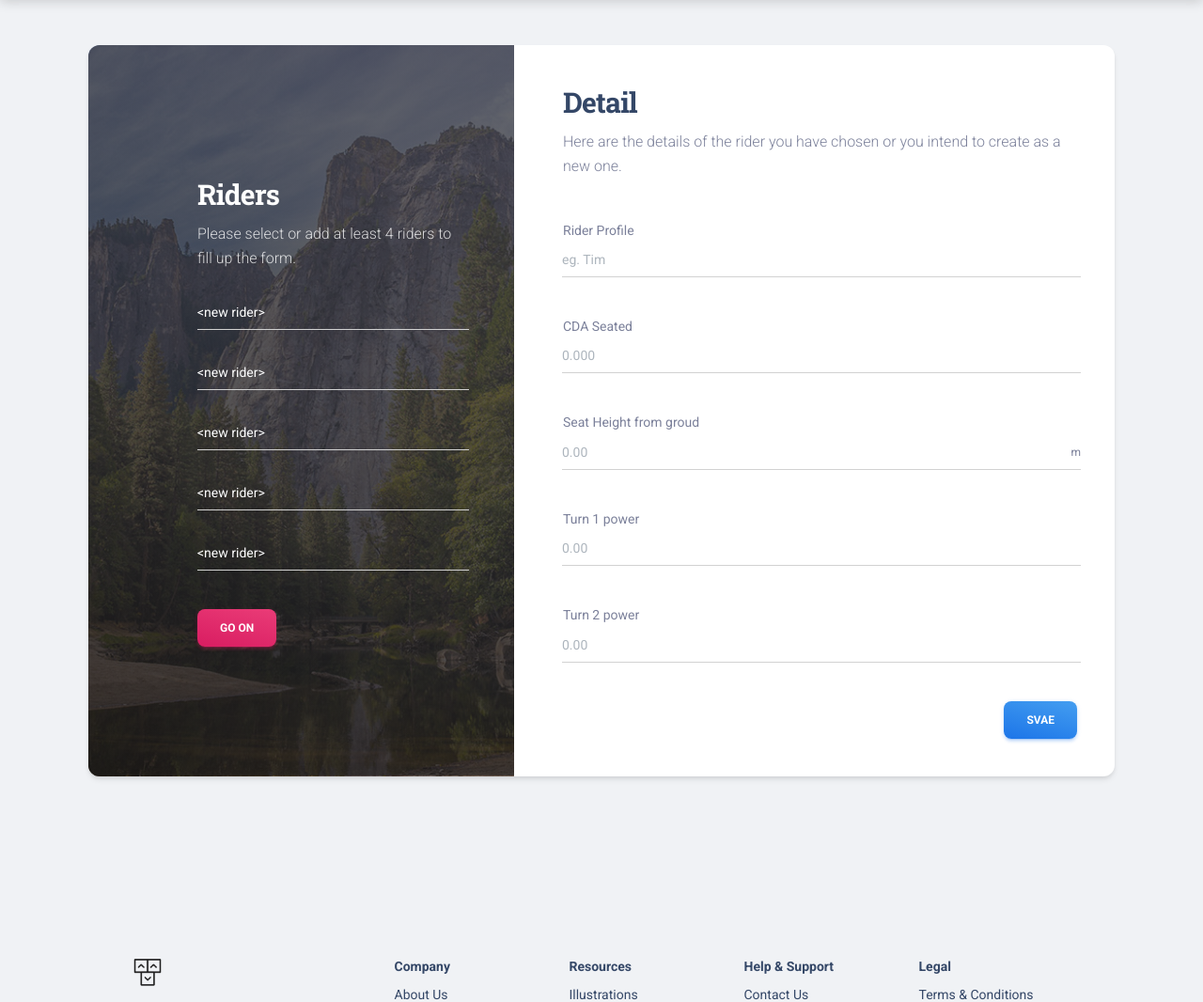
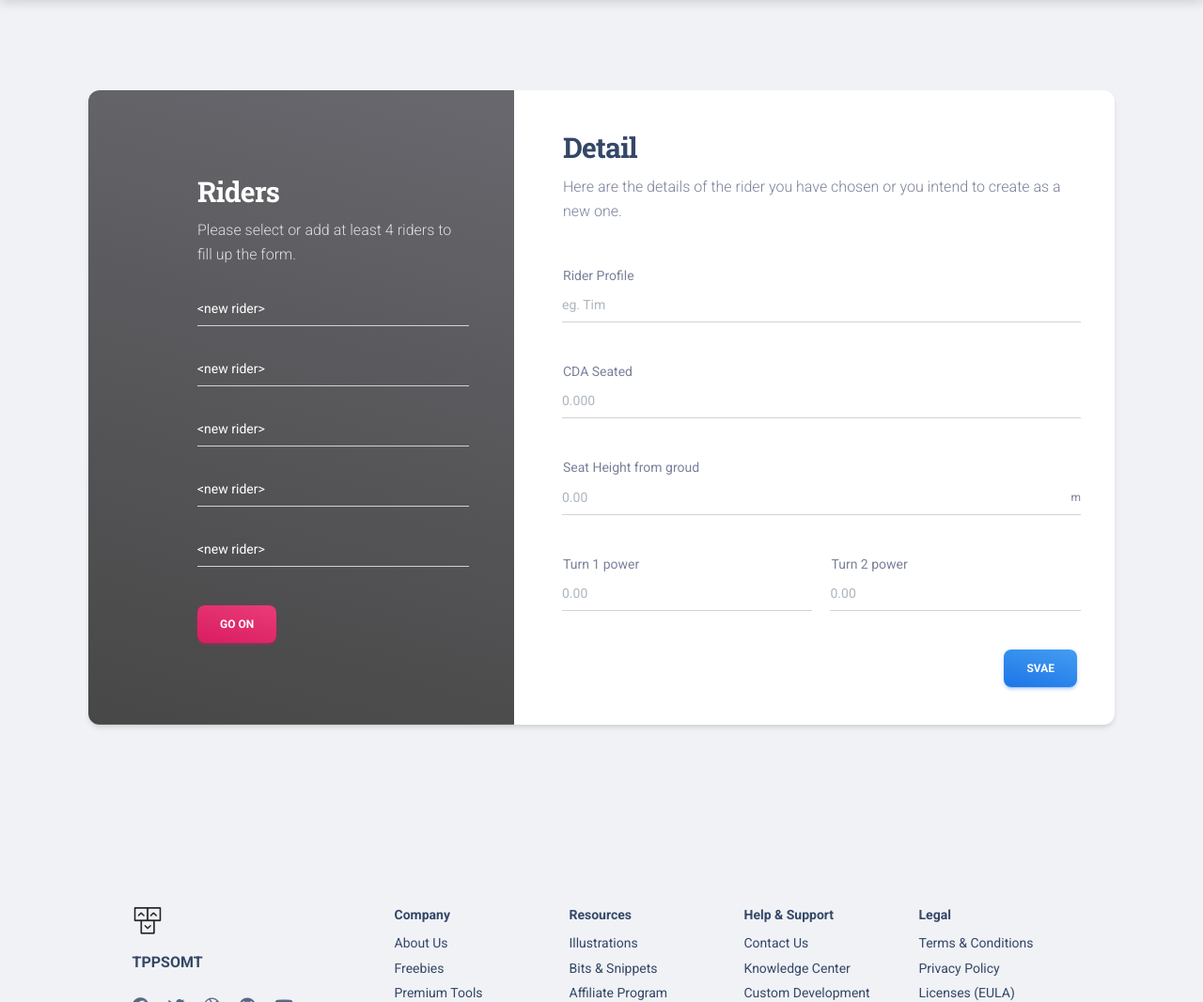
Before and after one commit to xxlrr/TPPSOMT, a Django app: page /strategy/rider/ in a window 1280 px wide. Shown: the part 70-1136 px from the top of the page at 94% size. Run offline with Django 3.2, Linux system fonts and the light colour scheme; the visitor is signed in with stand-in values (Sample User, id 1); some libraries are stand-ins or nearby versions.

Commit message:
a little improve

```diff
--- a/tppsomt/apps/templates/strategy/constant.html
+++ b/tppsomt/apps/templates/strategy/constant.html
@@ -163,7 +163,7 @@
                     <div class="row d-flex justify-content-end">
                       <div class="col-md-2 ps-md-2">
                         <div class="input-group input-group-outline mt-3 mb-0">
-                          <label class="form-label">Constant name</label>
+                          <label class="form-label">constant name</label>
                           <input id="name" name="name" type="text" class="form-control">
                         </div>
                       </div>
--- a/tppsomt/apps/templates/strategy/rider.html
+++ b/tppsomt/apps/templates/strategy/rider.html
@@ -15,10 +15,9 @@
     <div class="container">
       <div class="row">
         <div class="col">
-          <div class="card box-shadow-xl overflow-hidden mb-5">
+          <div class="card box-shadow-xl overflow-hidden my-5">
             <div class="row">
-              <!-- <div class="col-lg-5 position-relative bg-cover px-0" style="background-image: url('{{ ASSETS_ROOT }}/img/examples/blog2.jpg')" loading="lazy"> -->
-              <div class="col-lg-5 position-relative bg-cover px-0" style="background-image: url('{{ ASSETS_ROOT }}/img/examples/blog2.jpg')" loading="lazy">
+              <div class="col-lg-5 position-relative bg-cover px-0">
                 <div class="z-index-2 text-center d-flex h-100 w-100 d-flex m-auto justify-content-center">
                   <div class="mask bg-gradient-dark opacity-8"></div>
                   <div class="p-5 ps-sm-8 position-relative text-start my-auto z-index-2">
@@ -98,18 +97,16 @@
                           <span class="input-group-text text-xs text-muted">m</span>
                         </div>
                       </div>
-                      <div class="col-md-12 pe-2 mb-3">
+                      <div class="col-md-6 pe-2 mb-3">
                         <div class="input-group input-group-static mb-4">
                           <label>Turn 1 power</label>
                           <input type="text" class="form-control" placeholder="0.00">
-                          <!-- <span class="input-group-text text-xs text-muted"></span> -->
                         </div>
                       </div>
-                      <div class="col-md-12 pe-2 mb-3">
+                      <div class="col-md-6 pe-2 mb-3">
                         <div class="input-group input-group-static mb-4">
                           <label>Turn 2 power</label>
                           <input type="text" class="form-control" placeholder="0.00">
-                          <!-- <span class="input-group-text text-xs text-muted"></span> -->
                         </div>
                       </div>
                     </div>
```
